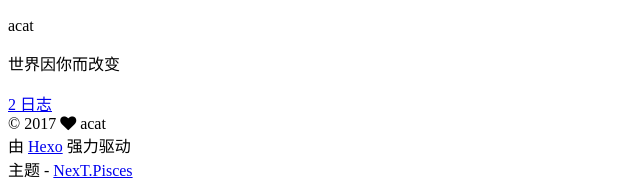
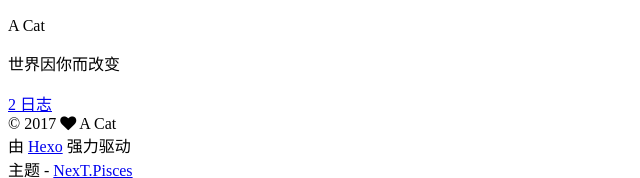
Before and after one commit to youxi4399/youxi4399.github.io, a plain HTML site: page index.html in a window 1280 px wide. Shown: the part 1676-1854 px from the top of the page, 0-640 px from the left. Drawn offline with Linux system fonts and the light colour scheme.

Commit message:
Site updated: 2017-03-28 22:50:14

```diff
--- a/index.html
+++ b/index.html
@@ -253,7 +253,7 @@
     <link itemprop="mainEntityOfPage" href="http://yoursite.com/2017/03/28/fresh/">
 
     <span hidden itemprop="author" itemscope itemtype="http://schema.org/Person">
-      <meta itemprop="name" content="acat">
+      <meta itemprop="name" content="A Cat">
       <meta itemprop="description" content="">
       <meta itemprop="image" content="https://github.com/youxi4399/youxi4399.github.io/blob/master/images/20150506150828_67906.jpg">
     </span>
@@ -374,7 +374,7 @@
     <link itemprop="mainEntityOfPage" href="http://yoursite.com/2017/03/23/hello-world/">
 
     <span hidden itemprop="author" itemscope itemtype="http://schema.org/Person">
-      <meta itemprop="name" content="acat">
+      <meta itemprop="name" content="A Cat">
       <meta itemprop="description" content="">
       <meta itemprop="image" content="https://github.com/youxi4399/youxi4399.github.io/blob/master/images/20150506150828_67906.jpg">
     </span>
@@ -525,8 +525,8 @@
         <div class="site-author motion-element" itemprop="author" itemscope itemtype="http://schema.org/Person">
           <img class="site-author-image" itemprop="image"
                src="https://github.com/youxi4399/youxi4399.github.io/blob/master/images/20150506150828_67906.jpg"
-               alt="acat" />
-          <p class="site-author-name" itemprop="name">acat</p>
+               alt="A Cat" />
+          <p class="site-author-name" itemprop="name">A Cat</p>
 
               <p class="site-description motion-element" itemprop="description">世界因你而改变</p>
 
@@ -586,7 +586,7 @@
   <span class="with-love">
     <i class="fa fa-heart"></i>
   </span>
-  <span class="author" itemprop="copyrightHolder">acat</span>
+  <span class="author" itemprop="copyrightHolder">A Cat</span>
 </div>
 
 
```
Also changed, not shown: 2017/03/23/hello-world/index.html (+4 -4 lines), 2017/03/28/fresh/index.html (+4 -4 lines), archives/2017/03/index.html (+3 -3 lines), archives/2017/index.html (+3 -3 lines), archives/index.html (+3 -3 lines).
